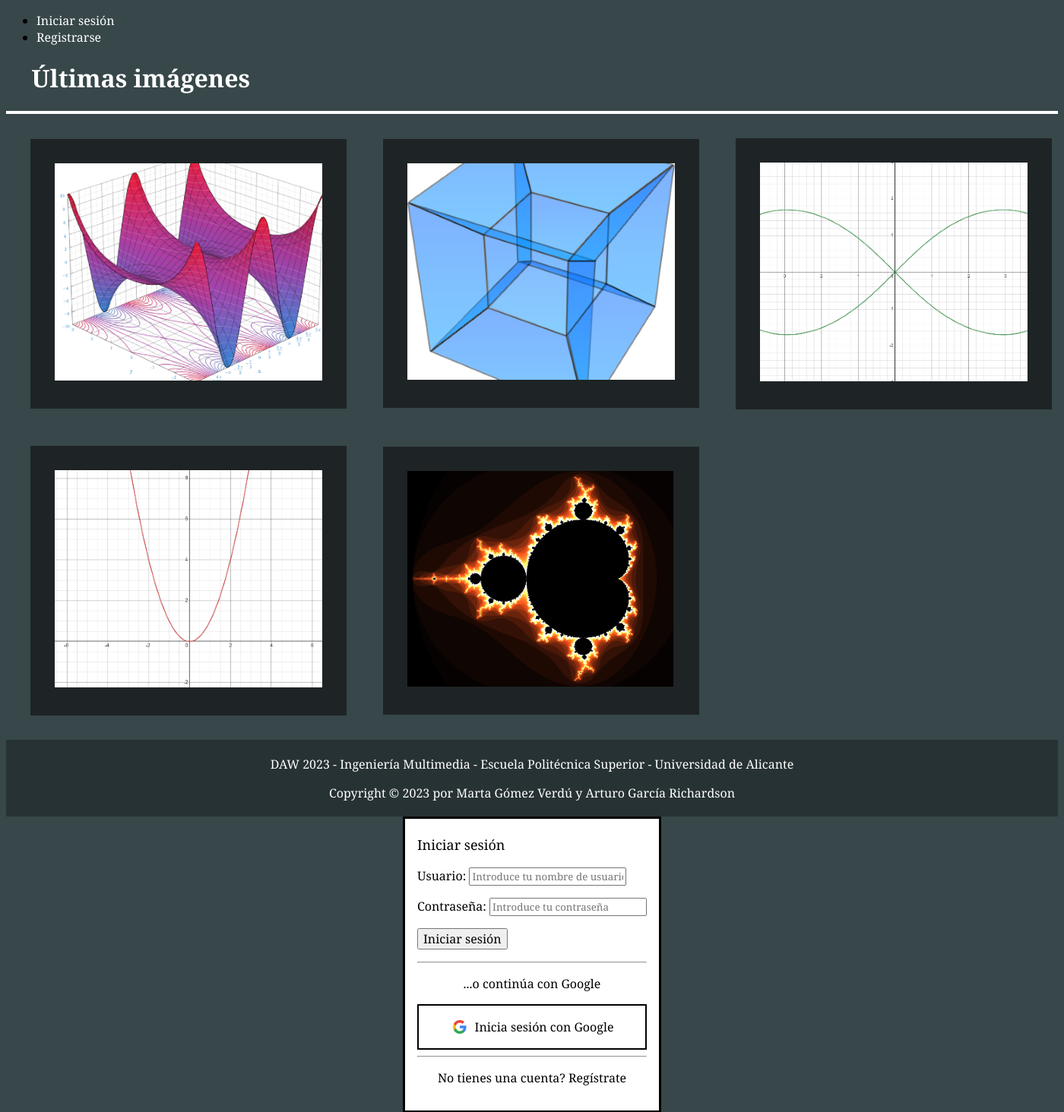
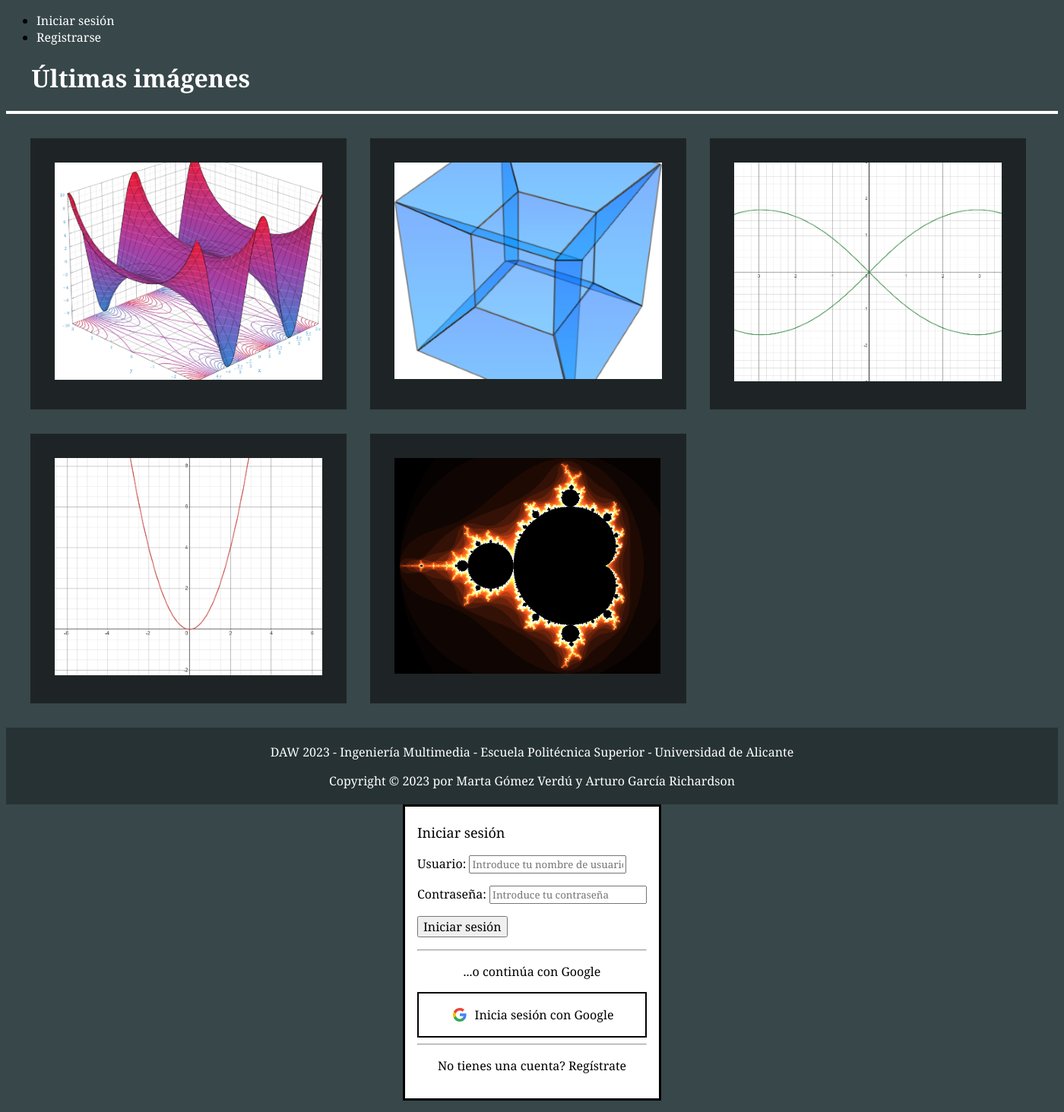
Before and after one commit to Dinastia-Harzu/daw_23-24, a PHP site: page /index.no_registrado.html in a window 1400 px wide. Shown: the part 176-1640 px from the top of the page at 76% size. Run offline with PHP 8.4, Linux system fonts and the light colour scheme.

Commit message:
grid-template-columns bien hecho

```diff
--- a/css/global/index.css
+++ b/css/global/index.css
@@ -18,7 +18,7 @@
     width: 12.5em;
     padding: 1em;
     text-align: center;
-    background-color: var(--body_clr); /* En principio el color es blanco, pero las letras se ven blancas */
+    background-color: var(--body_clr);
     cursor: pointer;
 }
 
--- a/css/global/style.css
+++ b/css/global/style.css
@@ -98,13 +98,11 @@ header > figure img {
 
 .grid-img, .grid-img-sin-user {
     display: grid;
-    grid-template-columns: auto auto auto;
-    align-items: center;
-    justify-items: center;
-    gap: 3em;
+    grid-template-columns: repeat(auto-fit, calc(383px + 2em));
+    gap: 2em;
     border-top: 0.25em solid var(--blanco);
     padding: 2em;
-    margin-top: 0.5em;
+    justify-items: center;
 }
 
 .grid-img article {
@@ -282,13 +280,6 @@ select, input[type=date] {
     color: var(--gris_oscuro);
 }
 
-/* .text-slogan {
-    font-size: large;
-    text-align: center;
-    margin-top: 0;
-    margin-left: 1em;
-} */
-
 .titulo-dialog {
     margin-top: 0.3em;
     font-size: large;
```
